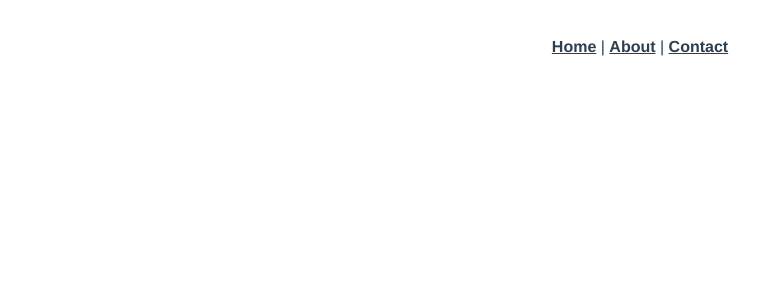
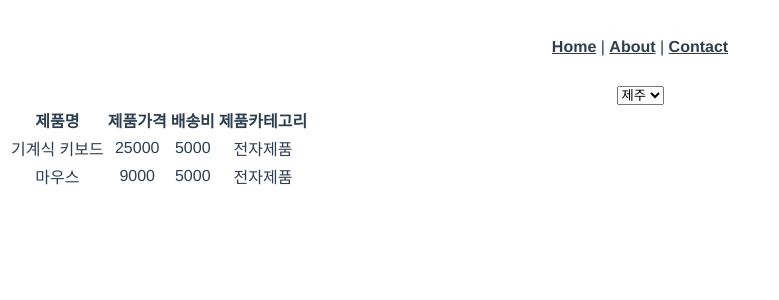
Before and after one commit to jyryuitpro/vue-default, a Vue app: page /example05 in a window 1280 px wide. Shown: the top 300 px of the page, without its empty margins (0-779 px from the left). Built offline with nearby package versions, Linux system fonts and the light colour scheme.

Commit message:
리스트 랜더링

```diff
--- a/src/router/index.js
+++ b/src/router/index.js
@@ -64,6 +64,11 @@ const routes = [
     name: 'Example04',
     component: () => import(/* webpackChunkName: "about" */ '../views/Example04.vue')
   },
+  {
+    path: '/example05',
+    name: 'Example05',
+    component: () => import(/* webpackChunkName: "about" */ '../views/Example05.vue')
+  },
 ]
 
 const router = createRouter({
--- /dev/null
+++ b/src/views/Example05.vue
@@ -0,0 +1,65 @@
+<template>
+  <div>
+    <select v-model="city">
+      <option :value="city.v" :key="i" v-for="(city, i) in options">{{city.t}}</option>
+    </select>
+    <table>
+      <thead>
+        <tr>
+          <th>제품명</th>
+          <th>제품가격</th>
+          <th>배송비</th>
+          <th>제품카테고리</th>
+        </tr>
+      </thead>
+      <tbody>
+        <tr :key="i" v-for="(product, i) in productList">
+          <td>{{product.product_name}}</td>
+          <td>{{product.price}}</td>
+          <td>{{product.delivery_price}}</td>
+          <td>{{product.category}}</td>
+        </tr>
+      </tbody>
+    </table>
+  </div>
+</template>
+
+<script>
+export default {
+  name: "Example05",
+  components: {},
+  data() {
+    return {
+      options: [
+        {v: '02', t: '서울'},
+        {v: '21', t: '부산'},
+        {v: '064', t: '제주'},
+      ],
+      city: '064',
+      productList: [
+        {product_name: '기계식 키보드', price: 25000, delivery_price: 5000, category: '전자제품'},
+        {product_name: '마우스', price: 9000, delivery_price: 5000, category: '전자제품'},
+      ],
+    };
+  },
+  setup() {
+
+  },
+  created() {
+    //Vue Component가 생성이되는 순간에 실행
+  },
+  mounted() {
+    //Html이 실제 화면에 로딩이 되는 순간에 실행
+  },
+  unmounted() {
+    //다른 Component로 이동할 때, 실행
+  },
+  methods() {
+    //Component안에서 사용할 메소드(함수) 정의
+  },
+}
+</script>
+
+<style scoped>
+
+</style>
```
